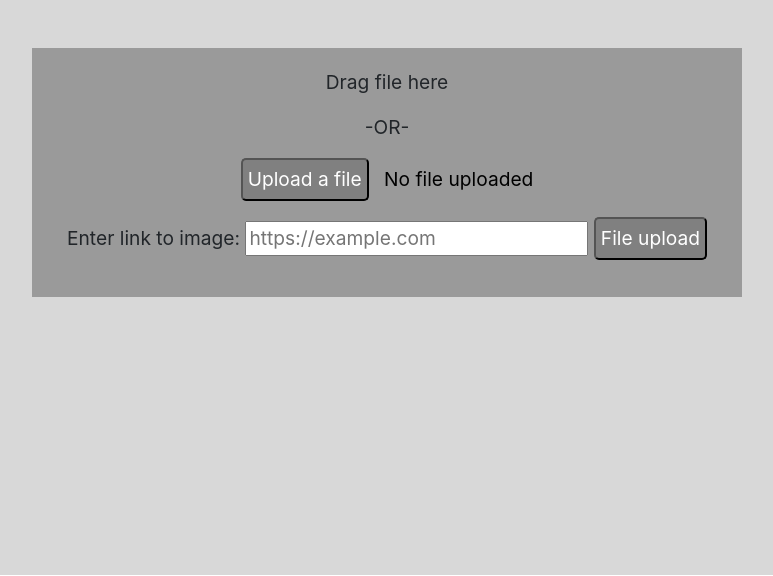
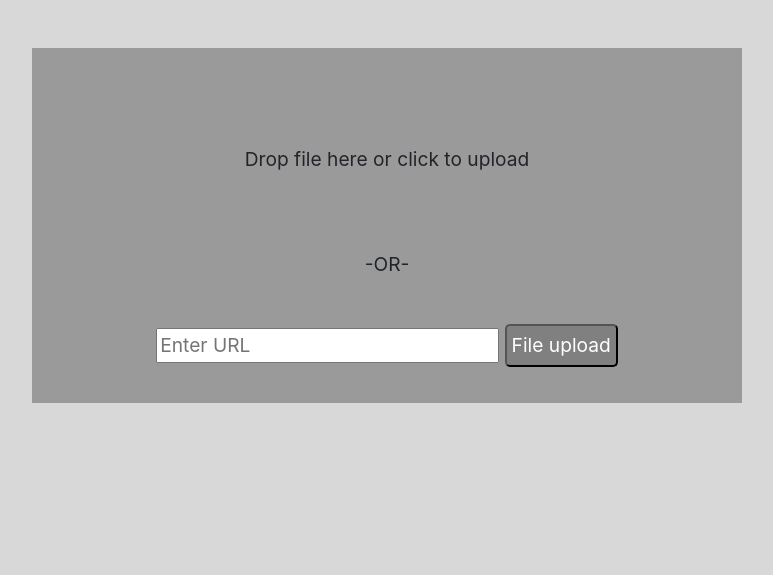
Before and after one commit to CSE-Courses/course-project-a3-image-server, a PHP site: page / in a window 1280 px wide. Shown: the part 70-646 px from the top of the page, without its empty margins (238-1011 px from the left). Run offline with PHP 8.4, Linux system fonts and the light colour scheme.

Commit message:
replaced upload button with drag and drop
upload button functionality was replaced with a dropbox
can be edited to upload multiple at once

```diff
--- a/src/index.html
+++ b/src/index.html
@@ -87,19 +87,67 @@
                         <!-- Need to make this section taller -->
                         <div class="card text-center w-100 border-0 rounded-0" style="background-color: #9A9A9A;">
                             <div class="card-body">
-                                <p class="card-text">Drag file here</p>
+                                <p class="card-text">
+                                    <div class="dropbox">
+                                        <span class="dropbox__txt" id="db-text">Drop file here or click to upload</span>
+                                        <input type="file" name="daFile" class="dropbox__input" id="real-file">
+                                        <script>
+                                            document.querySelectorAll(".dropbox__input").forEach((inputElem) => {
+                                            const dropboxElem = inputElem.closest(".dropbox");
+                                            const dropboxSpan = document.getElementById("db-text");
+
+                                            dropboxElem.addEventListener("click", (e) => {
+                                                inputElem.click();
+                                            });
+
+                                            inputElem.addEventListener("change", (e) => {
+                                                if (inputElem.value) {
+                                                    var holder = inputElem.value;
+
+                                                    dropboxSpan.innerHTML = holder;
+                                                    //.replace(/^.*(\\|\/|\:)/, '');
+                                                } else {
+                                                    dropboxSpan.innerHTML = "No file uploaded";
+                                                }
+                                            });
+
+                                            dropboxElem.addEventListener("dragover", (e) => {
+                                                e.preventDefault();
+                                                dropboxElem.classList.add("dropbox--over");
+                                            });
+
+                                            ["dragleave", "dragend"].forEach((type) => {
+                                                dropboxElem.addEventListener(type, (e) => {
+                                                dropboxElem.classList.remove("dropbox--over");
+                                                });
+                                            });
+
+                                            dropboxElem.addEventListener("drop", (e) => {
+                                                e.preventDefault();
+
+                                                if (e.dataTransfer.files.length) {
+                                                    inputElem.files = e.dataTransfer.files;
+                                                    updateThumbnail(dropboxElem, e.dataTransfer.files[0]);
+                                                }
+
+                                                dropboxElem.classList.remove("dropbox--over");
+                                            });
+                                            });
+                                        </script>
+                                    </div>
+                                </p>
                                 <p class="card-text">-OR-</p>
-                                <p>
+ <!--                            <p>
                                     <input type="file" id="real-file" hidden="hidden"/>
                                     <button type="button" id="cus-but"> Upload a file </button>
                                     <span id="but-text"> No file uploaded </span>
                                     <script>
                                         ImgServerController.cusButSetup();
                                     </script>
-                                </p>
-                                <p>
-                                    <label for="url" id="url-text"> Enter link to image: </label>
-                                    <input type="url" id="web-file" placeholder="https://example.com"
+                                </p> -->
+                                <br>
+<!--                                    <label for="url" id="url-text"> Enter link to image: </label> -->
+                                    <input type="url" id="web-file" placeholder="Enter URL"
                                         size="23" required />
                                     <button type="button" id="cus-but"> File upload </button>
                                 </p>
--- a/src/styles/customstyle.css
+++ b/src/styles/customstyle.css
@@ -43,3 +43,21 @@ body {
         margin-left: 10px;
         color: black;
     }
+
+/* custom stuff to blend drop box into theme
+code from  */
+.dropbox {
+    height: 150px;
+    padding: 25px;
+    display: flex;
+    align-items: center;
+    justify-content: center;
+    text-align: center;
+    cursor: pointer;
+    color: #212529;
+    background-color: #9A9A9A;
+}
+
+.dropbox__input {
+    display: none;
+}
```
